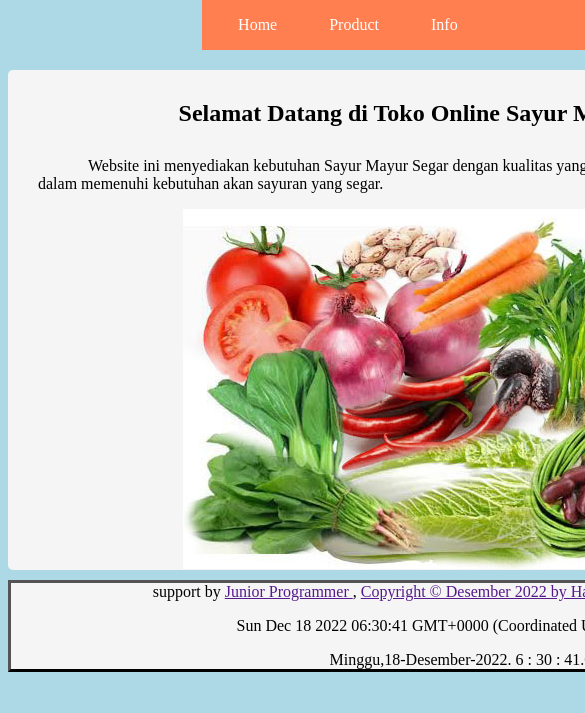
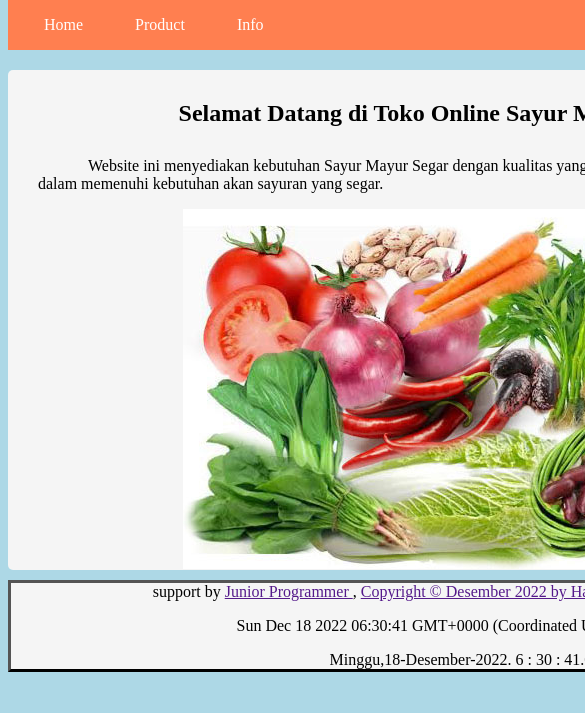
Before and after one commit to aryono3188/Toko-Online-SMS31-vol1, a plain HTML site: page index.html in a window 390 px wide. Shown: the part 131-844 px from the top of the page, 585 px wide, since content can reach past the window. Drawn offline with Linux system fonts and the light colour scheme.

Commit message:
edit menu css
edit menu css

```diff
--- a/style.css
+++ b/style.css
@@ -15,10 +15,8 @@ body {
 .header p {
     margin-left: 280px;
 }
-.nav-menu{
-    margin-left: 60vh;
-}
 .menu {
+    margin: auto;
     list-style-type: none;
     width: 910px;
     margin-top: 10px;
@@ -156,8 +154,3 @@ a:hover {
     border: 3px outset black;
     text-align: center;
 }
-@media (max-width: 1150px) {
-    .nav-menu{
-        margin-left: 23vh;
-    }
-}
```
